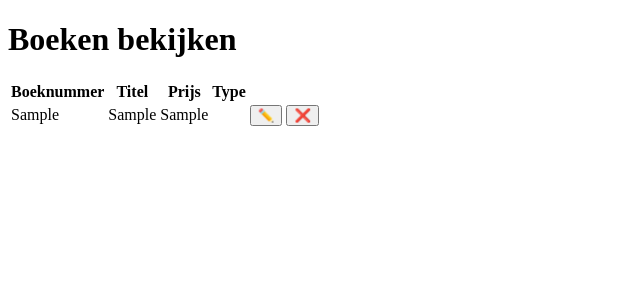
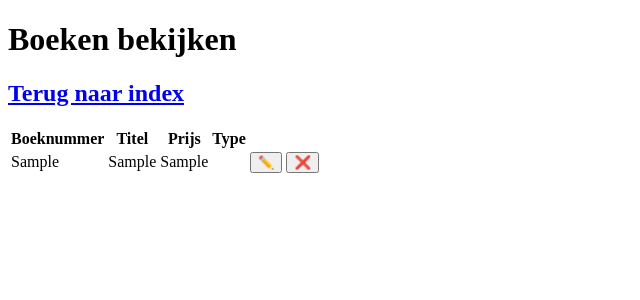
Before and after one commit to alperenZP/Alperen, a PHP site: page /boeken_bekijken.php in a window 1280 px wide. Shown: the top 300 px of the page, without its empty margins (0-640 px from the left). Run offline with PHP 8.4, Linux system fonts and the light colour scheme; tables that the repository leaves empty or names only in its code hold one stand-in row (values such as "Sample post").

Commit message:
Update boeken_bekijken.php

```diff
--- a/herhalingsoefening/boeken_bekijken.php
+++ b/herhalingsoefening/boeken_bekijken.php
@@ -12,6 +12,7 @@
 </head>
 <body>
     <h1>Boeken bekijken</h1>
+    <h2><a href="index.php">Terug naar index</a></h2>
     <?php
         $sql = 'SELECT * FROM tblboek';
         $resultaat = $mysqli->query($sql);
```
